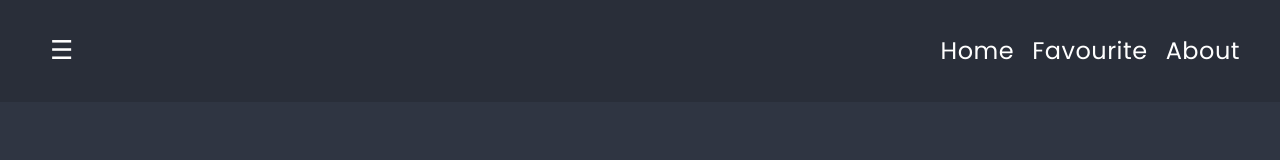
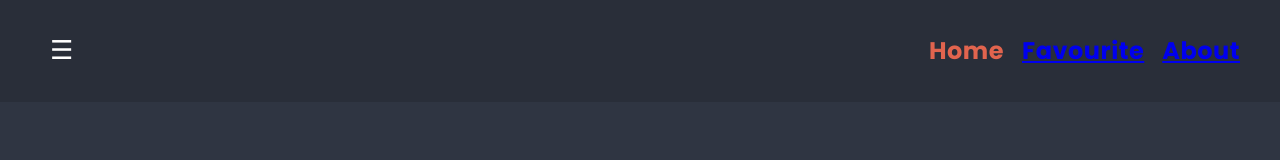
Before and after one commit to Ola214/react-1, a React (Create React App) app: page / in a window 1280 px wide. Shown: the top 160 px of the page. Built offline with nearby package versions, Linux system fonts and the light colour scheme.

Commit message:
Active link

```diff
--- a/src/components/NavBar/NavBar.js
+++ b/src/components/NavBar/NavBar.js
@@ -1,6 +1,7 @@
 import Container from "../Container/Container";
 import styles from './NavBar.module.scss';
 import { useState } from "react";
+import { NavLink } from 'react-router-dom';
 
 const NavBar = () => {
     const [open, setOpen] = useState(false);
@@ -18,9 +19,18 @@
                     <ul className={styles.links}
                         data-open={open ? "true" : "false"}
                     >
-                        <li>Home</li>
-                        <li>Favourite</li>
-                        <li>About</li>
+                        <li>
+                            <NavLink className={({ isActive }) =>
+                                isActive ? styles.linkActive : undefined} to="/">Home</NavLink>
+                        </li>
+                        <li>
+                            <NavLink className={({ isActive }) =>
+                                isActive ? styles.linkActive : undefined} to="/favorite">Favourite</NavLink>
+                        </li>
+                        <li>
+                            <NavLink className={({ isActive }) =>
+                                isActive ? styles.linkActive : undefined} to="/about">About</NavLink>
+                        </li>
                     </ul>
                 </div>
             </Container>
--- a/src/components/NavBar/NavBar.module.scss
+++ b/src/components/NavBar/NavBar.module.scss
@@ -8,16 +8,18 @@
   z-index: 1000;
   color: white;
   padding: 10px 0;
+  font-weight: bold;
+
 }
 
-/* struktura: rząd z hamburgerem po lewej i linkami po prawej */
+
 .row {
   display: flex;
   align-items: center;
   justify-content: space-between;
 }
 
-/* przycisk hamburger */
+
 .hamburger {
   font-size: 26px;
   background: none;
@@ -27,7 +29,7 @@
   padding: 6px 10px;
 }
 
-/* linki - domyślnie w rzędzie (desktop) */
+
 .links {
   list-style: none;
   display: flex;
@@ -37,10 +39,15 @@
 
   li {
     cursor: pointer;
+
+    :visited {
+      text-decoration: none !important;
+      color: white;
+    }
   }
 }
 
-/* mobile: chowamy .links, pokazujemy gdy data-open="true" */
+
 @media (max-width: 768px) {
   .links {
     margin-top: 30px;
@@ -58,8 +65,13 @@
     font-size: 20px;
   }
 
-  /* prosty selector pokazujący menu gdy atrybut data-open jest true */
+
   .links[data-open="true"] {
     display: flex;
   }
 }
+
+.linkActive {
+  text-decoration: none !important;
+  color: $color-warning !important;
+}
```
